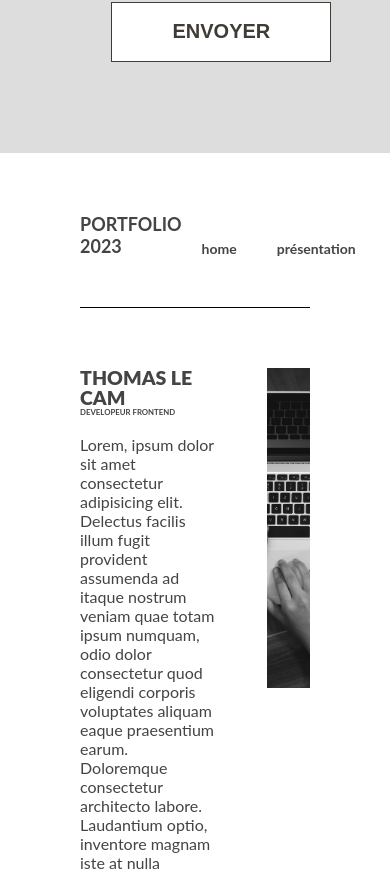
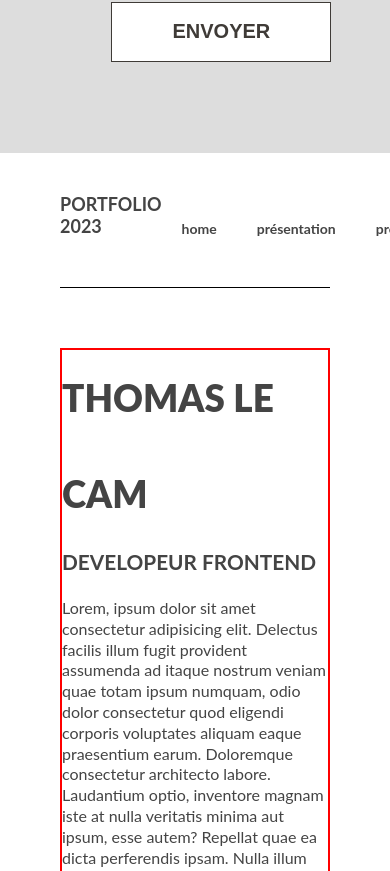
Before and after one commit to ThomasdevLC/portfolio_02, a React (Create React App) app: page / in a window 390 px wide. Shown: the part 5299-6170 px from the top of the page. Built offline with nearby package versions, Linux system fonts and the light colour scheme.

Commit message:
media query text home

```diff
--- a/src/App.scss
+++ b/src/App.scss
@@ -1,5 +1,4 @@
 .app-container {
-  cursor: none;
 }
 
 .cursor {
--- a/src/Main.scss
+++ b/src/Main.scss
@@ -0,0 +1,3 @@
+.main {
+  width: 100%;
+}
--- a/src/pages/homeTest/HomeTest.jsx
+++ b/src/pages/homeTest/HomeTest.jsx
@@ -12,8 +12,8 @@ const HomeTest = () => {
     <div className="HomeTest">
       <Header />
 
-      <div class="HomeTest__grid">
-        <div class="HomeTest__grid__text text">
+      <div class="HomeTest__grid br">
+        <div class="HomeTest__grid__text text-grid">
           <h1 className="HomeTest__grid__text__name">THOMAS LE CAM</h1>
 
           <h2 className="HomeTest__grid__text__position">
--- a/src/pages/homeTest/HomeTest.scss
+++ b/src/pages/homeTest/HomeTest.scss
@@ -1,15 +1,20 @@
+@use "../../assets/styles/mixins" as mixin;
+
 .HomeTest {
   height: 100vh;
   background-color: white;
   padding: 60px 80px;
+  @include mixin.md-lt {
+    padding: 40px 60px;
+  }
 }
 
 .HomeTest__grid {
   margin-top: 60px;
-
+  height: 700px;
   display: grid;
-  grid-template-columns: 1fr 1fr 1fr;
-  grid-template-rows: 1fr 1fr;
+  grid-template-columns: repeat(3, 1fr);
+  grid-template-rows: repeat(2, 1fr);
   grid-auto-columns: 1fr;
   gap: 40px 50px;
   grid-auto-flow: row;
@@ -17,25 +22,62 @@
     "text text image-one"
     "image-two image-three image-four";
 
+  @include mixin.md-lt {
+    grid-template-columns: repeat(2, 1fr);
+    grid-template-rows: repeat(3, 1fr);
+    gap: 20px 20px;
+
+    grid-template-areas:
+      "text text  "
+      "image-one image-two"
+      "image-three image-four";
+  }
+
   &__text {
     &__name {
-      font-size: 5vw;
+      font-size: 6rem;
       font-weight: 900;
-      line-height: 5vw;
+      line-height: 6rem;
+      @include mixin.md {
+        font-size: 4rem;
+      }
+      @include mixin.sm {
+        font-size: 2.8rem;
+      }
+      @include mixin.xs {
+        font-size: 2.3rem;
+      }
     }
 
     &__position {
-      font-size: 2vw;
+      font-size: 2rem;
       font-weight: 700;
-      line-height: 3vw;
+      line-height: 4rem;
+      @include mixin.md {
+        font-size: 1.5rem;
+        line-height: 2rem;
+      }
+      @include mixin.sm {
+        font-size: 1.2rem;
+        line-height: 2rem;
+      }
+      @include mixin.xs {
+        font-size: 1.3rem;
+        line-height: 2.5rem;
+      }
     }
 
     &__description {
-      max-width: 550px;
+      max-width: 750px;
+      font-size: 1.1rem;
+      @include mixin.xs {
+        font-size: 1rem;
+        line-height: 1.3rem;
+      }
     }
   }
   &__card {
-    height: 320px;
+    max-height: 320px;
     max-width: 550px;
     overflow: hidden;
 
@@ -47,7 +89,7 @@
   }
 }
 
-.text {
+.text-grid {
   grid-area: text;
 }
 
```
